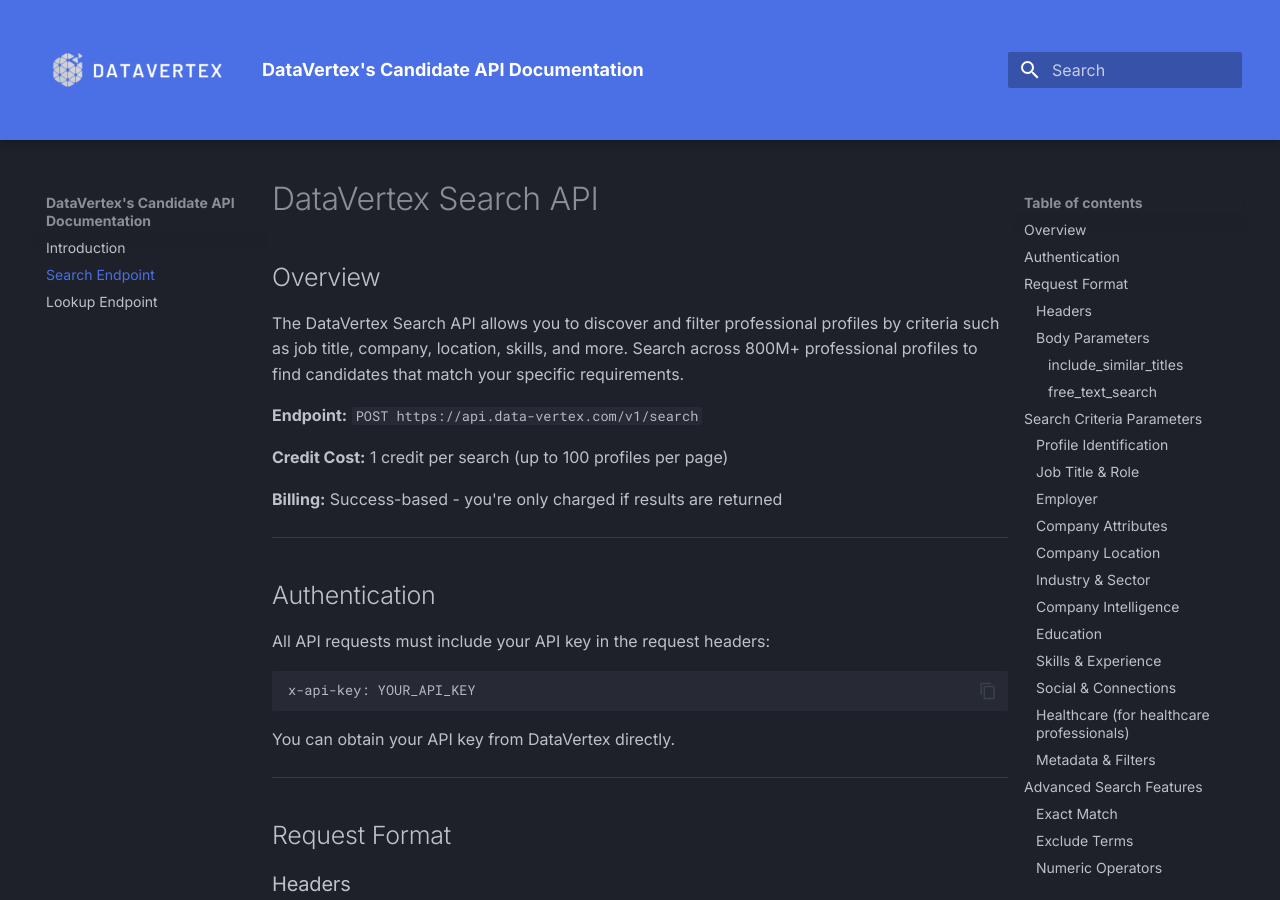
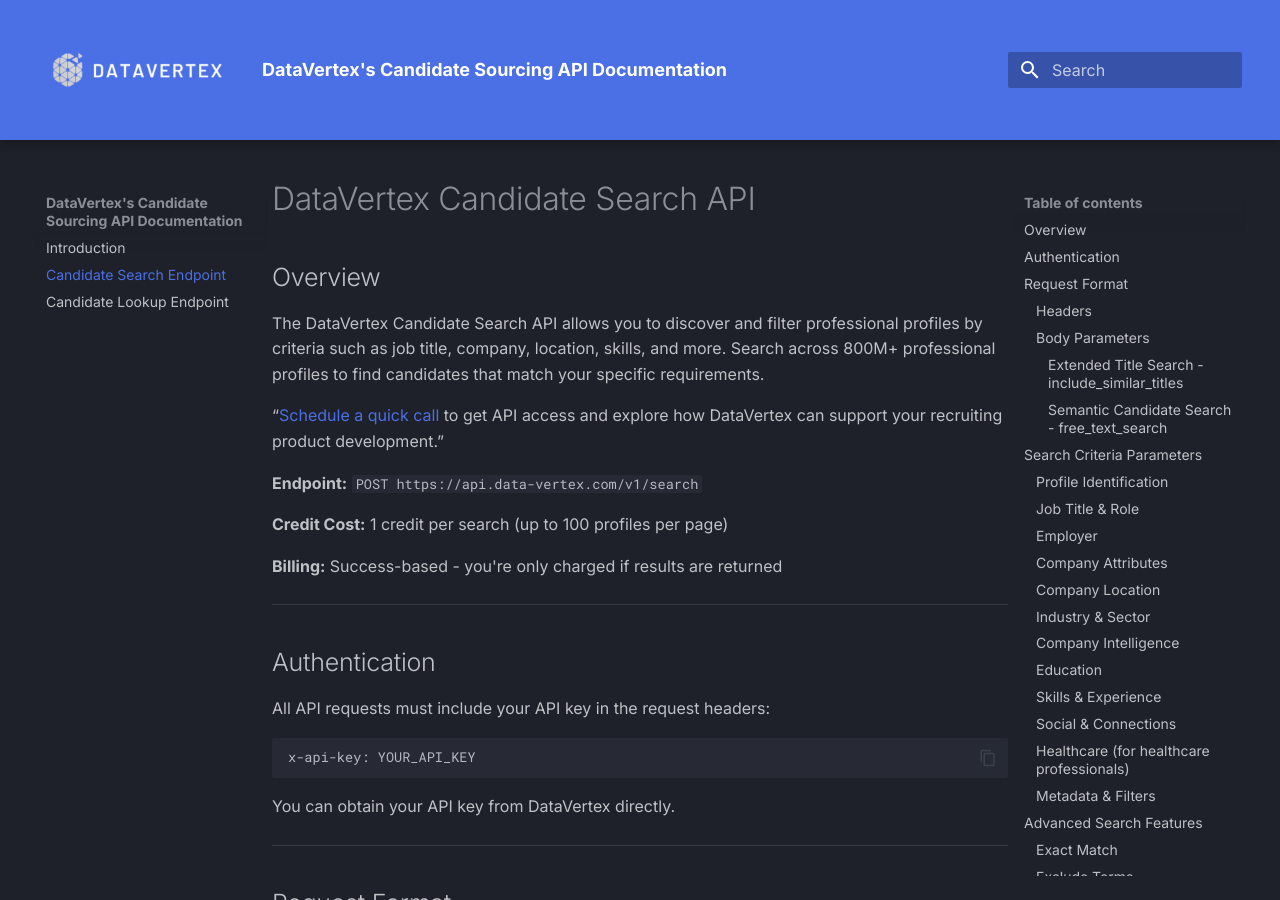
Before and after one commit to jbattdv/dv-api-docs, an MkDocs documentation site: the page built from docs/candidate_search_endpoint.md, in a window 1280 px wide and 900 px high. Built offline with MkDocs 1.6.1 and Material for MkDocs 9.7.7, drawn with Linux system fonts in a browser that asks for light colours; some of the changed text lies outside the part shown.

Commit message:
Added common search terms and made general formatting updates

````diff
--- a/docs/API_SEARCH_ENDPOINT.md
+++ b/docs/candidate_search_endpoint.md
@@ -1,8 +1,10 @@
-# DataVertex Search API
+# DataVertex Candidate Search API
 
 ## Overview
 
-The DataVertex Search API allows you to discover and filter professional profiles by criteria such as job title, company, location, skills, and more. Search across 800M+ professional profiles to find candidates that match your specific requirements.
+The DataVertex Candidate Search API allows you to discover and filter professional profiles by criteria such as job title, company, location, skills, and more. Search across 800M+ professional profiles to find candidates that match your specific requirements.
+
+“[Schedule a quick call](https://calendar.notion.so/meet/claire-liao/datavertex) to get API access and explore how DataVertex can support your recruiting product development.”
 
 **Endpoint:** `POST https://api.data-vertex.com/v1/search`
 
@@ -78,9 +80,9 @@
   </tbody>
 </table>
 
-> **Note:** At least one of `search_criteria` or `free_text_search` must be provided. Both can be used together — see the [`free_text_search`](#free_text_search) section below for merge behavior.
+> **Note:** At least one of `search_criteria` or `free_text_search` must be provided. Both can be used together — see the [`free_text_search`](#Semantic Candidate Search - free_text_search) section below for merge behavior.
 
-#### include_similar_titles
+#### Extended Title Search - include_similar_titles
 
 When set to `true` at the top level of the request, the API automatically expands your `current_title` array with similar, titles before executing the search. This broadens your candidate pool without requiring you to manually list every relevant title variation.
 
@@ -101,7 +103,7 @@
 }
 ```
 
-#### free_text_search
+#### Semantic Candidate Search - free_text_search
 
 Write a natural language description of the candidates you are looking for — up to 300 characters. The API will parse your request into structured search criteria.
 
@@ -384,7 +386,7 @@
 | `location` | string | Current location |
 | `linkedin_url` | string | LinkedIn profile URL |
 
-Note: Search results do **not** include contact information (email/phone). Use the [Lookup API](./API_LOOKUP_ENDPOINT.md) with the candidate `id` to retrieve contact details.
+Note: Search results do **not** include contact information (email/phone). Use the [Lookup API](./candidate_lookup_endpoint.md) with the candidate `id` to retrieve contact details.
 
 Pagination Object
 
@@ -653,7 +655,7 @@
 
 ### 4. Store Candidate IDs
 
-Search results don't include contact information. Store the `id` field from each profile to use with the [Lookup API](./API_LOOKUP_ENDPOINT.md):
+Search results don't include contact information. Store the `id` field from each profile to use with the [Lookup API](./candidate_lookup_endpoint.md):
 
 ```python
 candidate_ids = [profile['id'] for profile in response['data']['profiles']]
@@ -850,6 +852,8 @@
 - **Support:** dev@data-vertex.com
 - **Website:** https://www.data-vertex.com
 
+“[Schedule a quick call](https://calendar.notion.so/meet/claire-liao/datavertex) to get API access and explore how DataVertex can support your recruiting product development.”
+
 ---
 
-*Last Updated: May 21, 2026*
+*Last Updated: May 27, 2026*
--- a/mkdocs.yml
+++ b/mkdocs.yml
@@ -1,6 +1,6 @@
-site_name: DataVertex's Candidate API Documentation
+site_name: DataVertex's Candidate Sourcing API Documentation
 site_url: https://docs.data-vertex.com
-site_description: Official API documentation for the DataVertex Candidate API
+site_description: Official API documentation for the DataVertex Candidate Sourcing API
 site_author: DataVertex
 
 theme:
@@ -26,8 +26,8 @@
 
 nav:
   - Introduction: index.md
-  - Search Endpoint: API_SEARCH_ENDPOINT.md
-  - Lookup Endpoint: API_LOOKUP_ENDPOINT.md
+  - Candidate Search Endpoint: candidate_search_endpoint.md
+  - Candidate Lookup Endpoint: candidate_lookup_endpoint.md
 
 extra:
   social:
````
Also changed, not shown: docs/candidate_lookup_endpoint.md (renamed from docs/API_LOOKUP_ENDPOINT.md, +7 -3 lines), docs/index.md (+6 -4 lines).
